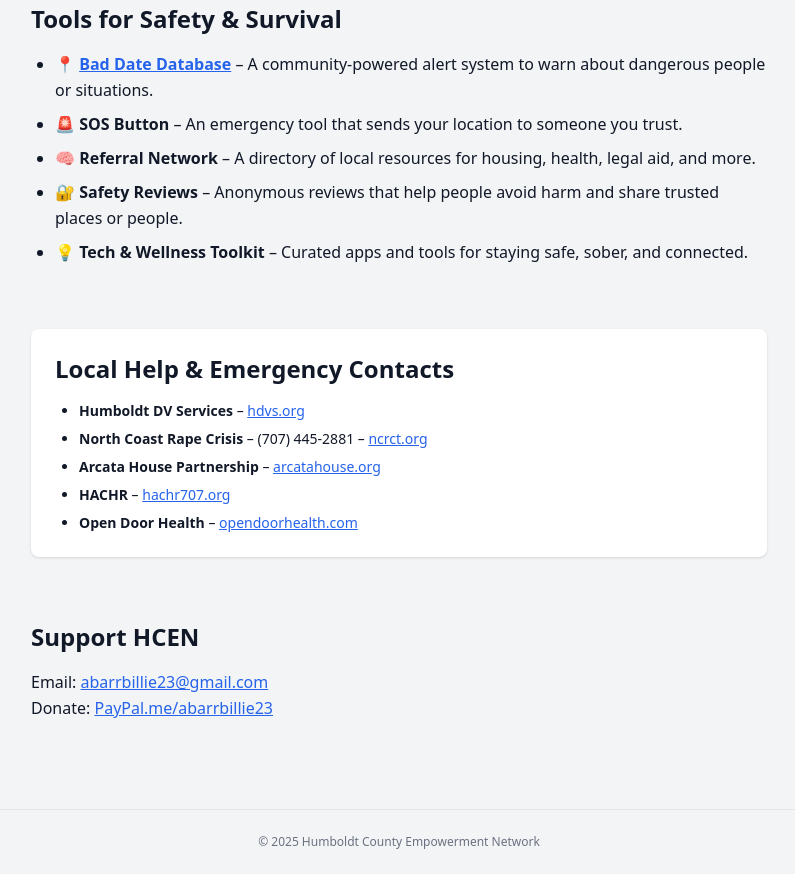
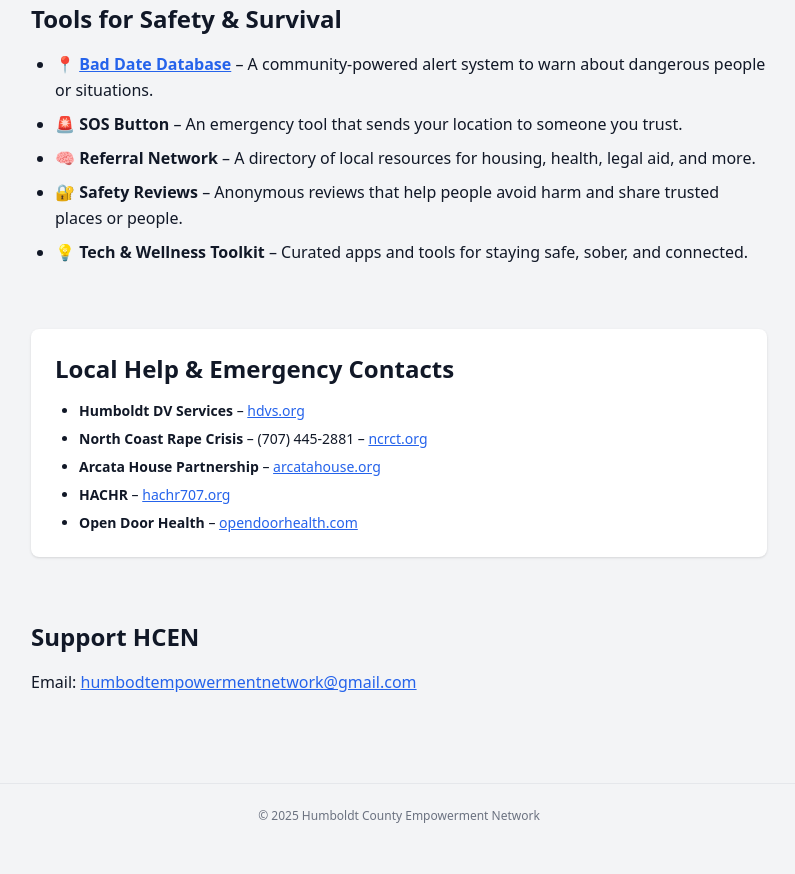
Before and after one commit to empowermentorg/Hcen, a plain HTML site: page index.html in a window 1280 px wide. Shown: the part 907-1781 px from the top of the page, without its empty margins (241-1036 px from the left). After the commit the page ends 1755 px from the top, so only its background shows below. Drawn offline with nearby package versions, Linux system fonts and the light colour scheme.

Commit message:
Update email to HCEN address and hide PayPal link

```diff
--- a/index.html
+++ b/index.html
@@ -97,8 +97,8 @@
     <!-- Contact -->
     <section id="contact">
       <h2 class="text-2xl font-semibold mb-4">Support HCEN</h2>
-      <p>Email: <a href="mailto:abarrbillie23@gmail.com" class="text-blue-600 underline">abarrbillie23@gmail.com</a></p>
-      <p>Donate: <a href="https://www.paypal.com/paypalme/abarrbillie23" class="text-blue-600 underline" target="_blank">PayPal.me/abarrbillie23</a></p>
+      <p>Email: <a href="mailto:humbodtempowermentnetwork@gmail.com" class="text-blue-600 underline">humbodtempowermentnetwork@gmail.com</a></p>
+      <!-- Donate link hidden --><p class="hidden">Donate: <a href="https://www.paypal.com/paypalme/abarrbillie23">PayPal</a></p>
     </section>
   </main>
 
```
